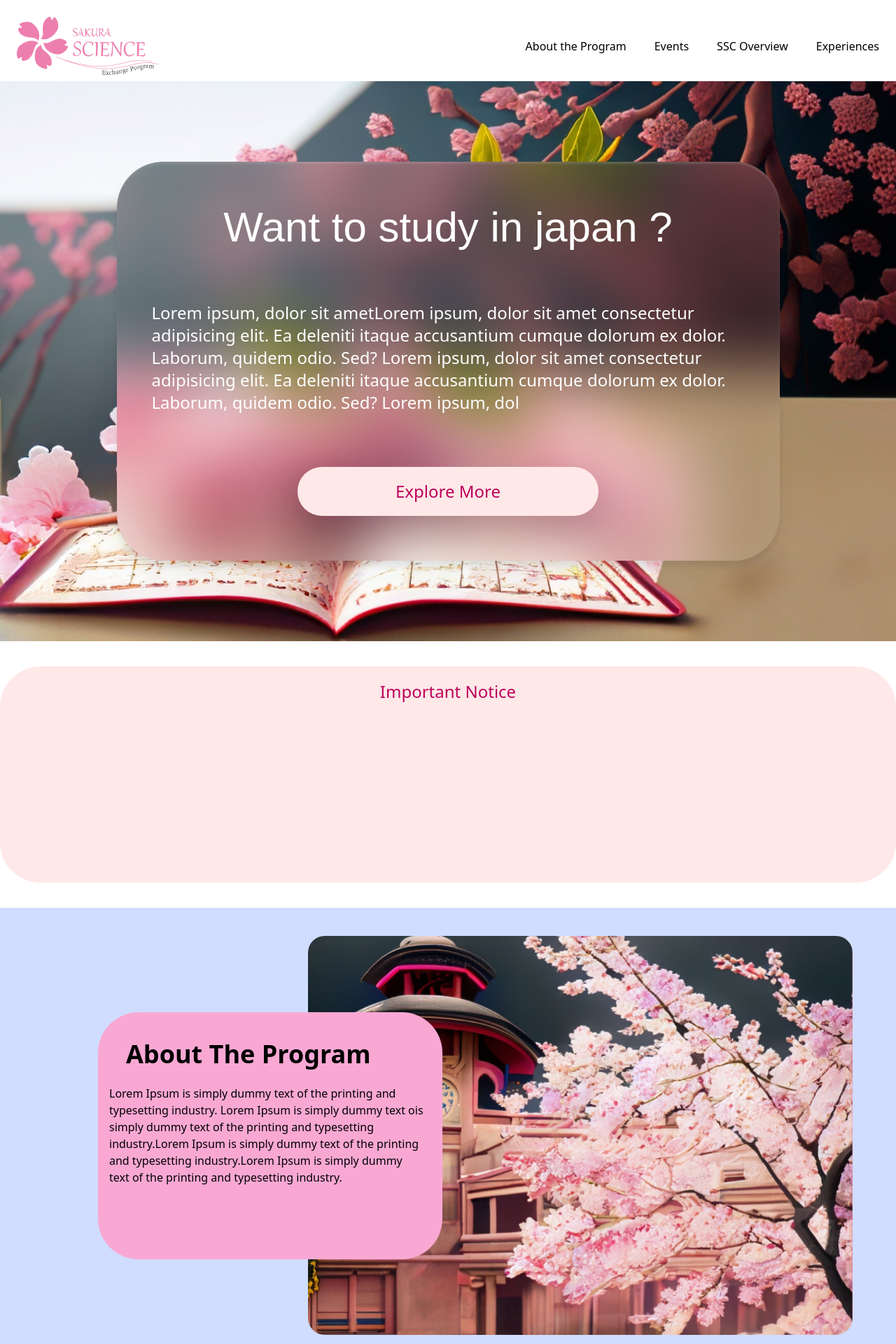
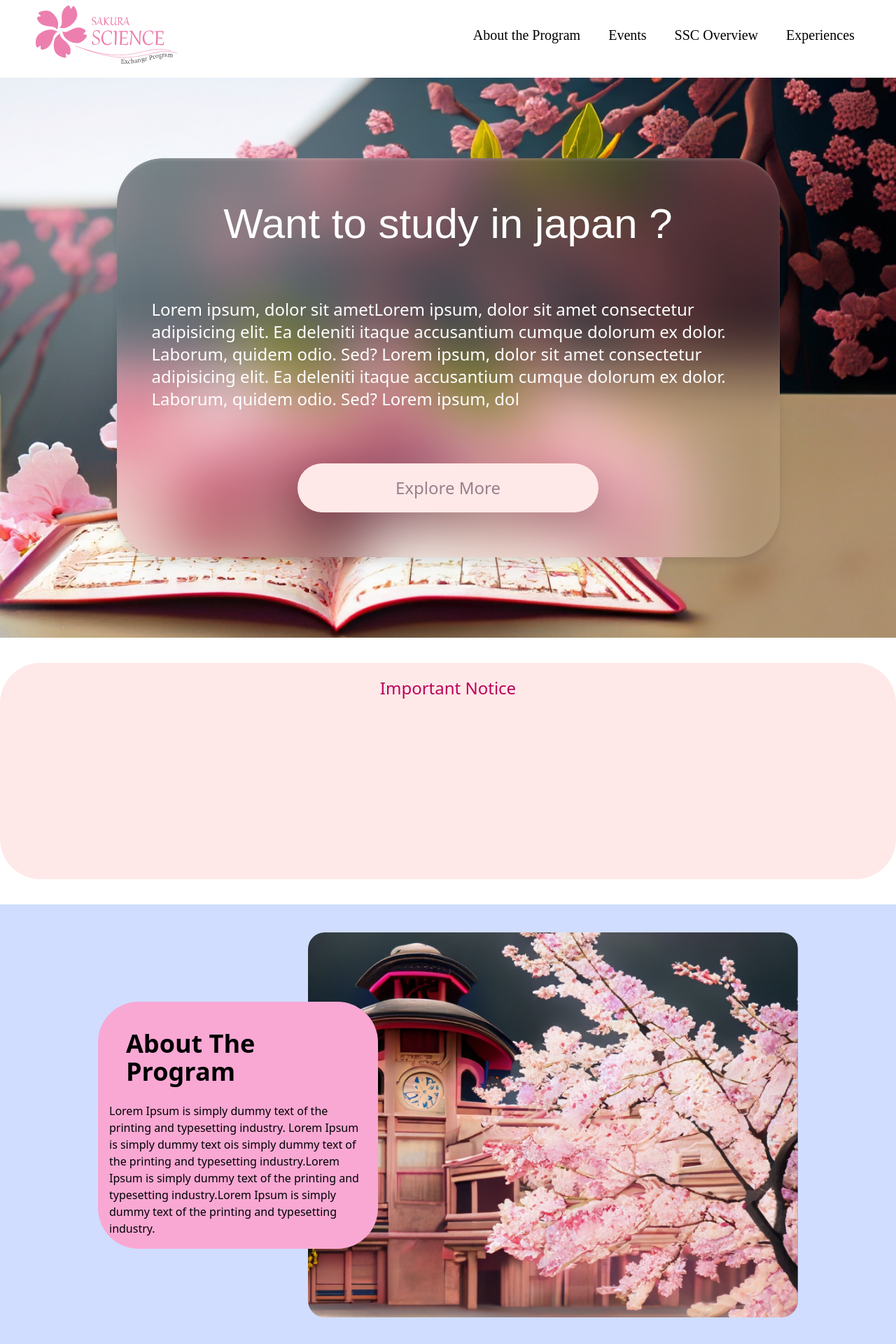
Before and after one commit to NANDINI-star/Sakura, a React (Create React App) app: page / in a window 1280 px wide. Shown: the top 1920 px of the page at 70% size. Built offline with nearby package versions, Linux system fonts and the light colour scheme.

Commit message:
navbar is responsive next moving to hero section

```diff
--- a/package.json
+++ b/package.json
@@ -16,7 +16,9 @@
     "@testing-library/user-event": "^13.5.0",
     "react": "^18.2.0",
     "react-dom": "^18.2.0",
+    "react-icons": "^4.11.0",
     "react-scripts": "5.0.1",
+    "react-scroll": "^1.8.9",
     "styled-components": "^5.3.11",
     "web-vitals": "^2.1.4"
   },
--- a/src/Components/About.js
+++ b/src/Components/About.js
@@ -6,22 +6,24 @@ function About() {
         <div class="wrap w-5/6 mx-auto ">
             <div class="grid grid-cols-10 ">
             <div class="row-span-full col-start-4 col-end-11 self-center">
-                <div class="object-cover rounded-3xl bg-pink-400 h-[550px] w-[778px]"
+                <div class="object-cover rounded-3xl bg-pink-400 h-[550px] max-w-[778px]"
                 style={{
                     backgroundImage: `url('/assets/image 1.png')`,
                     backgroundSize: 'cover', // You can adjust this property as needed
                     backgroundPosition: 'center', // You can adjust this property as needed
-                    width: '778px', // Set the width to fill the container
-                    height: '570px', // Set the height to fill the viewport
+                    maxWidth: '778px', // Set the width to fill the container
+                    maxHeight: '570px', // Set the height to fill the viewport
                     }} >
             </div>
             </div>
-            <div class="row-span-full col-start-1 col-end-5 self-center w-[492px] h-[353px] p-4 text-white bg-pink-300 to-red-200 rounded-[58px] bg-[#FFE8E8]">
-                <div className='max-w-[450px]'>
+            <div class="row-span-full col-start-1 col-end-5  self-center max-w-[492px] max-h-[353px] p-4 text-white bg-pink-300 to-red-200 rounded-[58px] bg-[#FFE8E8]">
+                <div className='max-w-[450px] '>
                     <h1 class="text-4xl font-bold mt-0 text-black p-6"> About The Program</h1>
-                        <p class="mb-2 text-black">Lorem Ipsum is simply dummy text of the printing and typesetting industry.
+                    <div>
+                    <p class="mb-2 text-black ">Lorem Ipsum is simply dummy text of the printing and typesetting industry.
                         Lorem Ipsum is simply dummy text ois simply dummy text of the printing and typesetting industry.Lorem Ipsum is simply dummy text of the printing and typesetting industry.Lorem Ipsum is simply dummy text of the printing and typesetting industry.
-                        </p>
+                    </p>
+                        </div>
                     </div>
                 </div>
             </div>
--- a/src/Components/FAQ.js
+++ b/src/Components/FAQ.js
@@ -6,15 +6,15 @@ const FAQ = () => {
   return (
     <div style={{ backgroundColor: '#D0DDFF' }}>
       <div className='container mx-auto  flex flex-col items-center justify-center' >
-          <div className='relative max-w-[970px] pb-10 mx-auto max-h-[350px] rounded-[58px] my-[50px] mb-[100px] border border-black' style={{ backgroundColor: '#FFE8E8' }}>
+          <div className='relative max-w-[970px] pb-10 mx-auto h-[350px] rounded-[58px] my-[50px] mb-[100px] border border-black' style={{ backgroundColor: '#FFE8E8' }}>
            <div className='flex px-[100px] flex-col justify-center items-center gap-5'>
               <div className='mt-10'>
                 <h1 className='text-6xl text-semsolid'>
                 FAQs
                 </h1>
               </div>
-              <div className=' overflow-visible max-w-[700px] '>
-                <p className='text-xl leading-loose'>
+              <div className='max-w-[700px] max-h-[10px]'>
+                <p className='lg:text-2xl text-m leading-loose'>
                   In publishing and graphic design, Lorem ipsum is a placeholder text commonly used to demonstrate the visual form of a document or a typeface without relying on meaningful content. Lorem ipsum may be used as a placeholder before final copy is available.
                 </p>
               </div>
@@ -31,13 +31,12 @@ const FAQ = () => {
              />
            </div>
          </div>
-
         <div>
             <FAQCompo />
             <FAQCompo />
             <FAQCompo />
             <FAQCompo />
-        </div>
+      </div>
       </div>
       </div>
   );
--- a/src/Components/Hero.js
+++ b/src/Components/Hero.js
@@ -3,28 +3,28 @@ import React from 'react';
 
 const Hero = () => {
   return (
-    <section className="flex justify-center items-center"
+    <section className="flex justify-center items-center my-3"
     style={{
       backgroundImage: `url('/assets/Firefly Sakura education Indian school 69810.png')`,
-      backgroundSize: 'cover', // You can adjust this property as needed
-      backgroundPosition: 'center', // You can adjust this property as needed
-      width: '100%', // Set the width to fill the container
-      height: '100vh', // Set the height to fill the viewport
+      backgroundSize: 'cover',
+      backgroundPosition: 'center',
+      width: '100%',
+      height: '100vh',
     }} >
       <div className='container mx-auto flex justify-center items-center'>
         <div style={{
         backgroundImage: `url('/assets/sq-block.png')`,
-        backgroundSize: 'cover', // You can adjust this property as needed
-        backgroundPosition: 'center', // You can adjust this property as needed
-        width: '947px', // Set the width to fill the container
-        height: '570px', // Set the height to fill the viewport
+        backgroundSize: 'cover',
+        backgroundPosition: 'center',
+        width: '947px',
+        height: '570px',
       }}
-     className='shadow-inner drop-shadow-xl h-[570px] w-[947px] bg-[#FFFFFF] rounded-[65.47px] backdrop-blur bg-opacity-30 flex flex-col items-center justify-center gap-9'>
+     className='shadow-inner drop-shadow-xl max-h-[570px] max-w-[947px] bg-[#FFFFFF] rounded-[65.47px] backdrop-blur bg-opacity-30 flex flex-col items-center justify-center gap-9'>
         <div className='p-5'>
-          <h1 className='text-6xl text-center text-[#FFFFFF]' style={{ fontFamily: 'Inria Sans, sans-serif',}}>Want to study in japan ?</h1>
+          <h1 className=' text-4xl md:text-6xl text-center text-[#FFFFFF]' style={{ fontFamily: 'Inria Sans, sans-serif',}}>Want to study in japan ?</h1>
         </div>
         <div  className='p-5'>
-          <p className='text-2xl text-[#FFFFFF] mx-[30px]'>
+          <p className='sm:text-lg md:text-2xl  text-[#FFFFFF] mx-[30px] overflow-auto'>
           Lorem ipsum, dolor sit ametLorem ipsum, dolor sit amet consectetur adipisicing elit. Ea deleniti itaque accusantium cumque dolorum ex dolor. Laborum, quidem odio. Sed?
           Lorem ipsum, dolor sit amet consectetur adipisicing elit. Ea deleniti itaque accusantium cumque dolorum ex dolor. Laborum, quidem odio. Sed?
           Lorem ipsum, dol
@@ -32,7 +32,7 @@ const Hero = () => {
         </div>
         <div  className='p-5'>
           <button className='w-[430px] h-[70px] bg-[#FFE8E8] rounded-[58px] drop-shadow-2xl '>
-          <h1 className='text-2xl text-[#BC005A]'>Explore More</h1>
+          <h1 className='text-2xl text-[#98808c]'>Explore More</h1>
           </button>
         </div>
         </div>
--- a/src/Components/Navbar.js
+++ b/src/Components/Navbar.js
@@ -1,24 +1,77 @@
-// Navbar.js
-import React from 'react';
+import React, { useState } from 'react';
+import { FontAwesomeIcon } from '@fortawesome/react-fontawesome';
+import { faBars, faTimes } from '@fortawesome/free-solid-svg-icons';
 
 const Navbar = () => {
+  const [toggle, setToggle] = useState(false);
+  const [selectedNavItem, setSelectedNavItem] = useState(null); // Initialize with no item selected
+
+  const iconName = toggle ? faTimes : faBars;
+
+  const handleNavItemSelect = (index) => {
+    setSelectedNavItem(index);
+    // setToggle(false); // Close the mobile menu when an item is selected
+  };
+
+  // Define your navigation items as an array of objects with labels
+  const navItems = [
+    { label: 'About the Program' },
+    { label: 'Events' },
+    { label: 'SSC Overview' },
+    { label: 'Experiences' },
+  ];
+
   return (
-    <nav className="bg-[#FFFFFF] p-2">
-      <div className="container mx-auto p-4 h-[100px] ">
-        <div className="flex justify-between items-center ">
-          <div className="text-white text-2xl font-bold">
-            <img src='/assets/Group.png'>
-            </img>
-          </div>
-          <div className="space-x-10">
-            <a href="#higher-studies">About the Program</a>
-            <a href="#faq">Events</a>
-            <a href="#ssc-overview">SSC Overview</a>
-            <a href="#alumni-activities">Experiences</a>
-          </div>
+    <header className='bg-white font-serif'>
+      <nav className='flex justify-between items-center w-[92%] mx-auto py-2'>
+        <div>
+          <img src='/assets/Group.png' className='h-full min-w-[201px]' alt="Logo" />
         </div>
+        <div>
+          <ul className='bg-white w-full py-4 px-2 text-center flex gap-10 hidden md:flex text-xl'>
+            {navItems.map((item, index) => (
+              <li key={index}>
+                <button
+                  className={`block py-2 cursor-pointer ${
+                    selectedNavItem === index ? 'text-[#BC005A]' : 'hover:text-gray-500'
+                  }`}
+                  style = {{ fontFamily: 'InriaSans' }}
+                  onClick={() => handleNavItemSelect(index)}
+                >
+                  {item.label}
+                </button>
+              </li>
+            ))}
+          </ul>
+        </div>
+        <FontAwesomeIcon
+          onClick={() => setToggle(!toggle)}
+          icon={iconName}
+          className='text-3xl cursor-pointer md:hidden'
+          style={{ color: '#000205' }}
+        />
+      </nav>
+      {/* Nav Items */}
+      <div className={`md:hidden ${toggle ? 'block' : 'hidden'}`}>
+        <ul className='bg-white w-full py-4 px-2 text-center'>
+          {/* Mobile navigation items */}
+          {navItems.map((item, index) => (
+            <li key={index} >
+              <button
+                className={`block py-2 cursor-pointer ${
+                  selectedNavItem === index ? 'text-[#BC005A]' : 'hover:text-gray-500'
+                }`}
+                onClick={() => handleNavItemSelect(index)}
+              >
+                {item.label}
+              </button>
+            </li>
+          ))}
+          {/* Additional mobile navigation items */}
+          {/* ... */}
+        </ul>
       </div>
-    </nav>
+    </header>
   );
 };
 
--- a/src/Components/Programs.js
+++ b/src/Components/Programs.js
@@ -9,7 +9,7 @@ function Programs() {
                   Sakura Science Exchange Programs
               </h1>
           </div>
-          <div className='flex justify-between gap-2'>
+          <div className='flex justify-between gap-5 flex-wrap'>
             <ProgramCard/>
             <ProgramCard/>
             <ProgramCard/>
--- a/src/Components/SmallCompo/ProgramCard.js
+++ b/src/Components/SmallCompo/ProgramCard.js
@@ -3,7 +3,7 @@ import React from 'react'
 function ProgramCard() {
   return (
     <div>
-           <div class="max-w-[320px] rounded-[58px] overflow-hidden shadow-lg">
+           <div class="max-w-[320px]  rounded-[58px] overflow-hidden shadow-lg hover:scale-105">
               <img class="w-full" src="/assets/Mask group.png" alt="Sunset in the mountains"/>
               <div class="px-6 py-4">
                   <div class="font-bold text-xl mb-2">The Coldest Sunset</div>
```
Also changed, not shown: src/App.css (deleted, +0 -38 lines), src/Components/SmallCompo/FAQCompo.js (+2 -5 lines), 1 other file (tests, documents, lock files or other folders).
